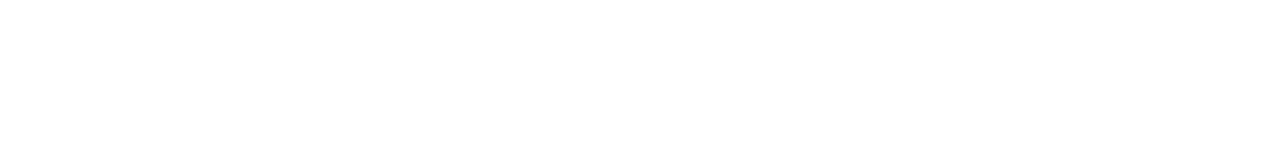
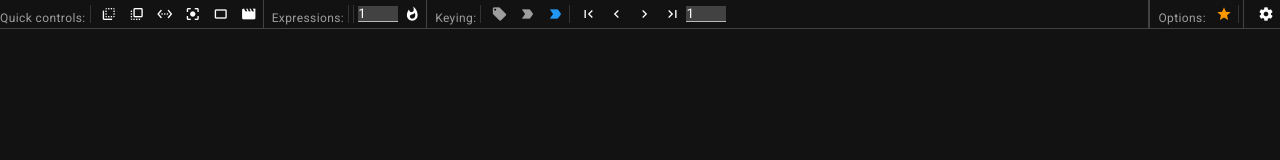
Before and after one commit to Octopodo/kt-micro-toolbar, a plain HTML site: page index.html in a window 1280 px wide. Drawn offline with Linux system fonts and the light colour scheme; the site is published under a folder, as on GitHub Pages, so addresses that start at the root find nothing.

Commit message:
Testing routes

```diff
--- a/index.html
+++ b/index.html
@@ -21,10 +21,10 @@
       rel="stylesheet"
       href="https://cdn.jsdelivr.net/npm/@mdi/font@latest/css/materialdesignicons.min.css"
     />
-    <script defer="defer" src="/js/chunk-vendors.ed487575.js"></script>
-    <script defer="defer" src="/js/app.bf06c7aa.js"></script>
-    <link href="/css/chunk-vendors.f98718f9.css" rel="stylesheet" />
-    <link href="/css/app.7ad827de.css" rel="stylesheet" />
+    <script defer="defer" src="js/chunk-vendors.ed487575.js"></script>
+    <script defer="defer" src="js/app.bf06c7aa.js"></script>
+    <link href="css/chunk-vendors.f98718f9.css" rel="stylesheet" />
+    <link href="css/app.7ad827de.css" rel="stylesheet" />
   </head>
   <body>
     <noscript>
```
